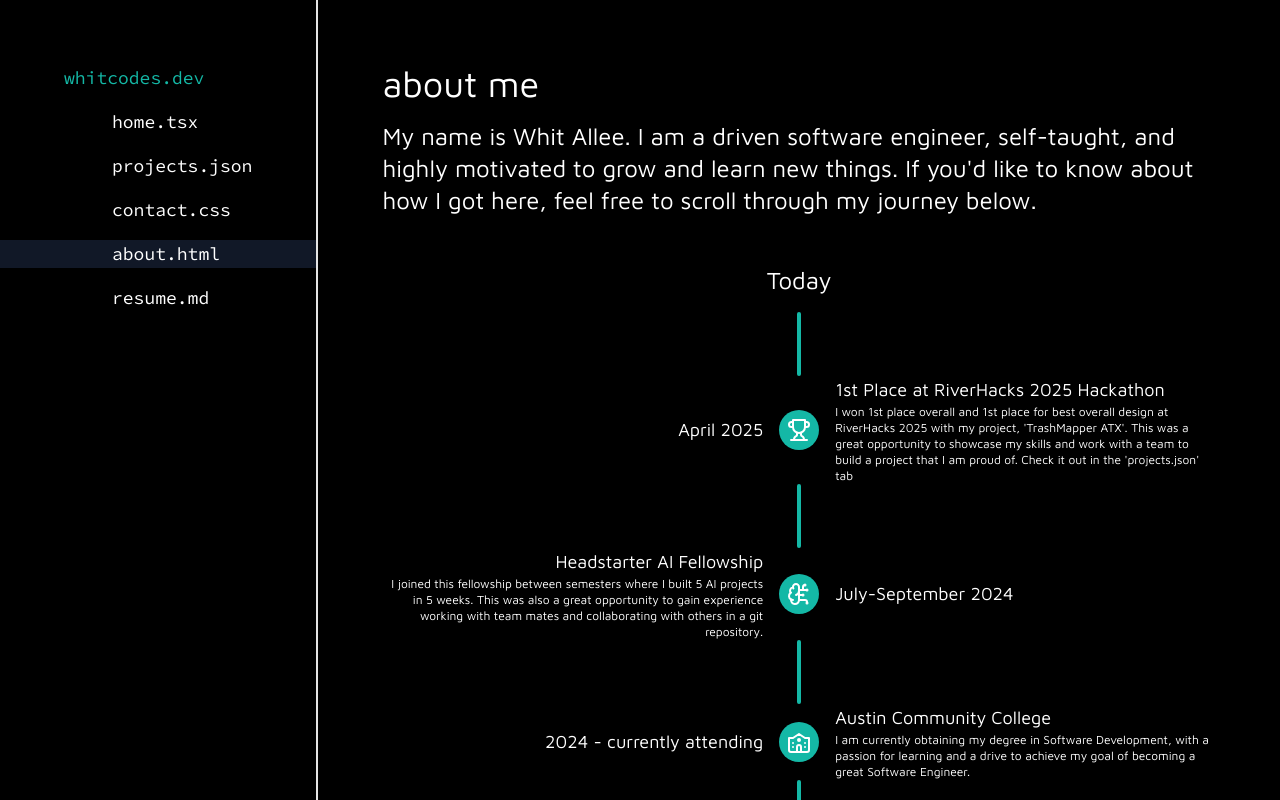
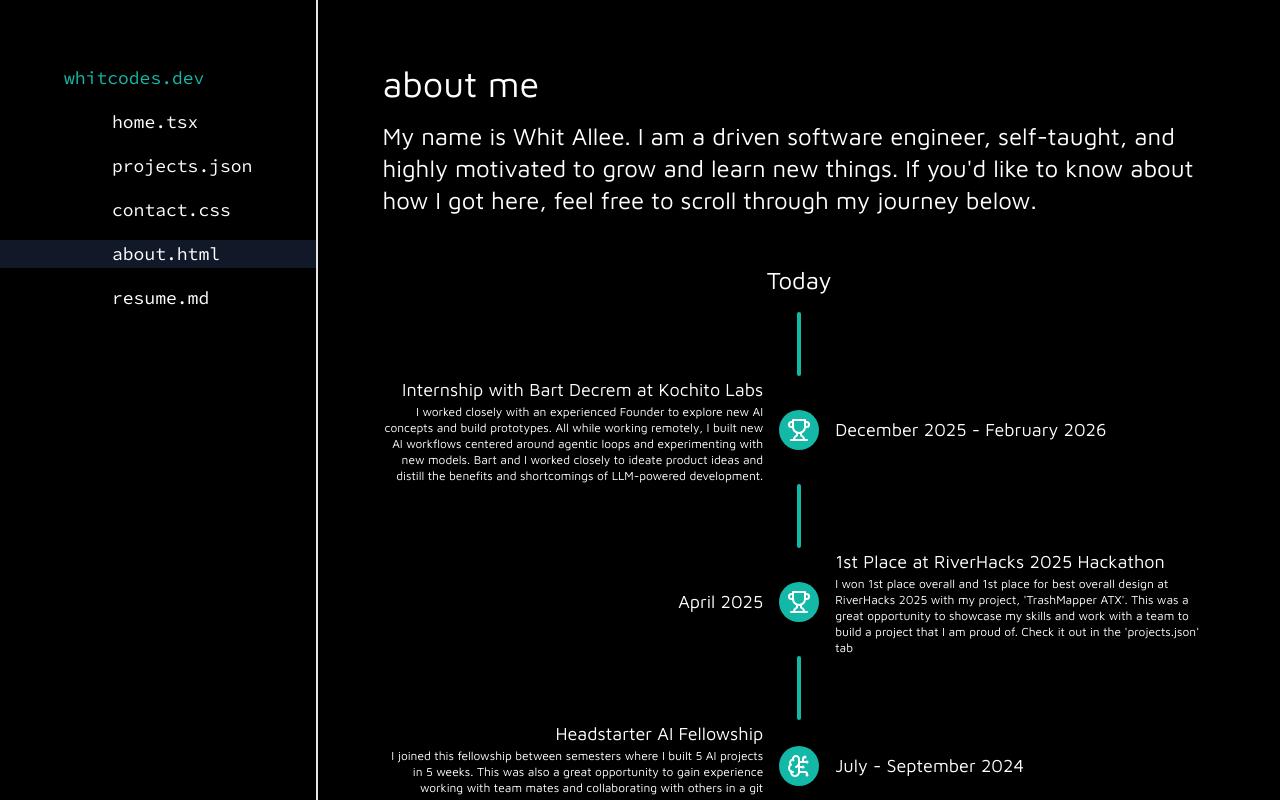
Before and after one commit to whitallee/portfolio, a Next.js app: page /about in a window 1280 px wide. Built offline with nearby package versions, Linux system fonts and the light colour scheme.

Commit message:
updated about page to include Bart Decrem Kochito experience

```diff
--- a/app/about/page.tsx
+++ b/app/about/page.tsx
@@ -24,6 +24,13 @@ export default function Projects() {
                 <span className="py-4">Today</span>
                 <TimelineConnector/>
                 <TimelineItem
+                    date="December 2025 - February 2026"
+                    name="Internship with Bart Decrem at Kochito Labs"
+                    description="I worked closely with an experienced Founder to explore new AI concepts and build prototypes. All while working remotely, I built new AI workflows centered around agentic loops and experimenting with new models. Bart and I worked closely to ideate product ideas and distill the benefits and shortcomings of LLM-powered development."
+                    reverse={false}
+                ><Trophy/></TimelineItem>
+                <TimelineConnector/>
+                <TimelineItem
                     date="April 2025"
                     name="1st Place at RiverHacks 2025 Hackathon"
                     description="I won 1st place overall and 1st place for best overall design at RiverHacks 2025 with my project, 'TrashMapper ATX'. This was a great opportunity to showcase my skills and work with a team to build a project that I am proud of. Check it out in the 'projects.json' tab"
@@ -31,7 +38,7 @@ export default function Projects() {
                 ><Trophy/></TimelineItem>
                 <TimelineConnector/>
                 <TimelineItem
-                    date="July-September 2024"
+                    date="July - September 2024"
                     name="Headstarter AI Fellowship"
                     description="I joined this fellowship between semesters where I built 5 AI projects in 5 weeks. This was also a great opportunity to gain experience working with team mates and collaborating with others in a git repository."
                     reverse={false}
```
